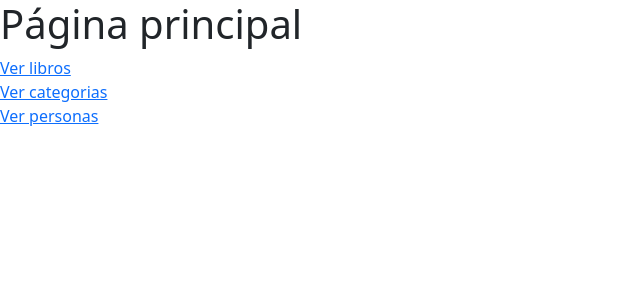
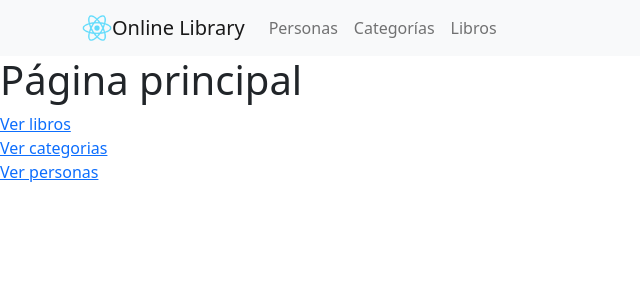
Before and after one commit to iaraedelstein/tp-integrador-react-g4, a React (Create React App) app: page / in a window 1280 px wide. Shown: the top 300 px of the page, without its empty margins (0-640 px from the left). Built offline with nearby package versions, Linux system fonts and the light colour scheme; no server answers.

Commit message:
add menu

```diff
--- a/src/App.js
+++ b/src/App.js
@@ -14,6 +14,7 @@
 import { getCategories } from './services/categoryService';
 import { getLibros } from './services/libroService';
 import { getPersonas } from './services/personService';
+import Menu from './components/commons/Menu';
 
 function App() {
   const dispatch = useDispatch();
@@ -33,6 +34,7 @@
   return (
     <div className="App">
       <Router>
+        <Menu />
         <Route exact path="/" component={Home} />
         <Route exact path="/persona" component={PersonaList} />
         <Route exact path="/persona/new" component={PersonaForm} />
--- /dev/null
+++ b/src/components/commons/Menu.js
@@ -0,0 +1,35 @@
+import { Container, Nav, Navbar } from 'react-bootstrap';
+import { Link } from 'react-router-dom';
+
+export default function Menu() {
+  return (
+    <Navbar bg="light" expand="lg">
+      <Container>
+        <Navbar.Brand as={Link} to="/">
+          <img
+            alt=""
+            src="/logo192.png"
+            width="30"
+            height="30"
+            className="d-inline-block align-top"
+          />
+          Online Library
+        </Navbar.Brand>
+        <Navbar.Toggle aria-controls="basic-navbar-nav" />
+        <Navbar.Collapse id="basic-navbar-nav">
+          <Nav className="me-auto">
+            <Nav.Link as={Link} to="/persona">
+              Personas
+            </Nav.Link>
+            <Nav.Link as={Link} to="/categoria">
+              Categorías
+            </Nav.Link>
+            <Nav.Link as={Link} to="/libro">
+              Libros
+            </Nav.Link>
+          </Nav>
+        </Navbar.Collapse>
+      </Container>
+    </Navbar>
+  );
+}
```
